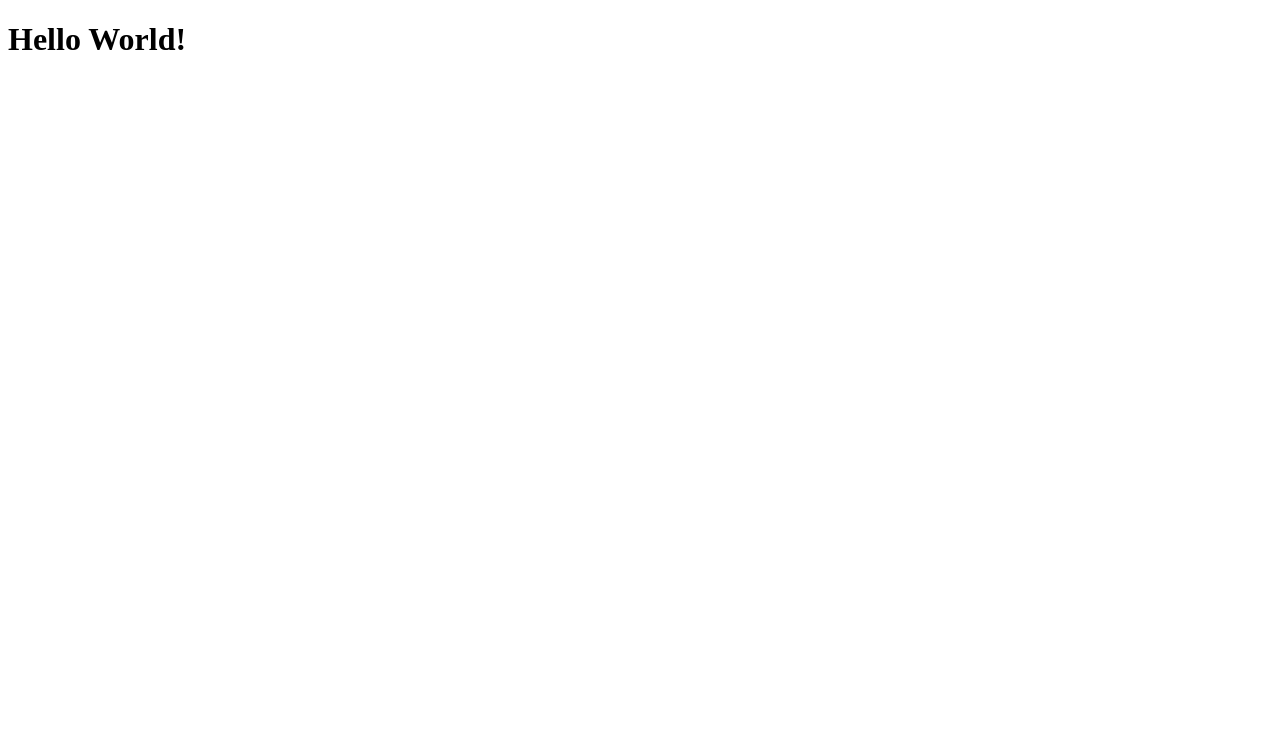
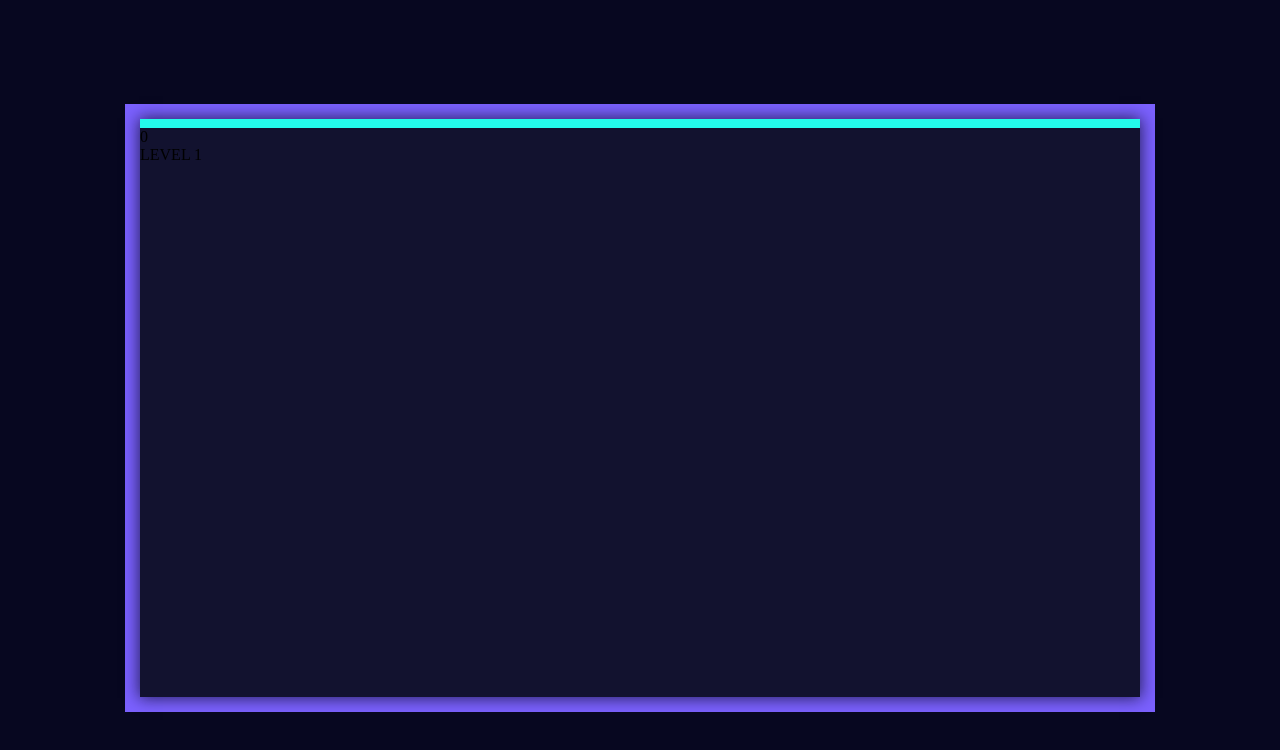
Before and after one commit to yahyajideh/bubble-burst, a website built with Parcel: page src/index.html in a window 1280 px wide. Built offline with nearby package versions, Linux system fonts and the light colour scheme.

Commit message:
Structure and styling for game frame.

```diff
--- /dev/null
+++ b/src/css/style.css
@@ -0,0 +1,44 @@
+* {
+  box-sizing: border-box;
+}
+
+:root {
+  --haiti: #070720;
+  --blackcurrant: #12122f;
+  --cyan: #23fbec;
+  --strawberry: #ff2a8a;
+  --blue-chill: #087e8b;
+  --foam: #def2f1;
+  --light-slate-blue: #7b61ff;
+}
+
+body {
+  background-color: var(--haiti);
+  display: flex;
+  justify-content: center;
+  align-items: center;
+  height: 100vh;
+}
+
+#game-container {
+  width: 1030px;
+  height: 608px;
+  background-color: var(--light-slate-blue);
+  position: relative;
+}
+
+.game-frame {
+  position: absolute;
+  width: 1000px;
+  height: 578px;
+  background-color: var(--blackcurrant);
+  left: 15px;
+  top: 15px;
+  box-shadow: 0 0 15px 1px rgba(7, 7, 32, 0.75);
+}
+
+.timer-bar {
+  height: 9px;
+  background-color: var(--cyan);
+  width: 100%;
+}
--- a/src/index.html
+++ b/src/index.html
@@ -4,10 +4,26 @@
     <meta charset="UTF-8" />
     <meta name="viewport" content="width=device-width, initial-scale=1.0" />
     <title>Bubble Burst</title>
+    <link rel="stylesheet" href="./css/style.css" />
     <script defer src="./js/init.js"></script>
   </head>
+  <div id="game-container">
+    <div class="game-frame">
+      <div class="timer-bar"></div>
+      <div class="stats">
+        <div class="score-container">
+          <div class="buble-score-icon"></div>
+          <div class="player-score">0</div>
+        </div>
+        <div class="level-container">
+          <span>LEVEL</span>
+          <span>1</span>
+        </div>
+      </div>
+    </div>
+  </div>
 
   <body>
-    <h1>Hello World!</h1>
+    <h1></h1>
   </body>
 </html>
```
